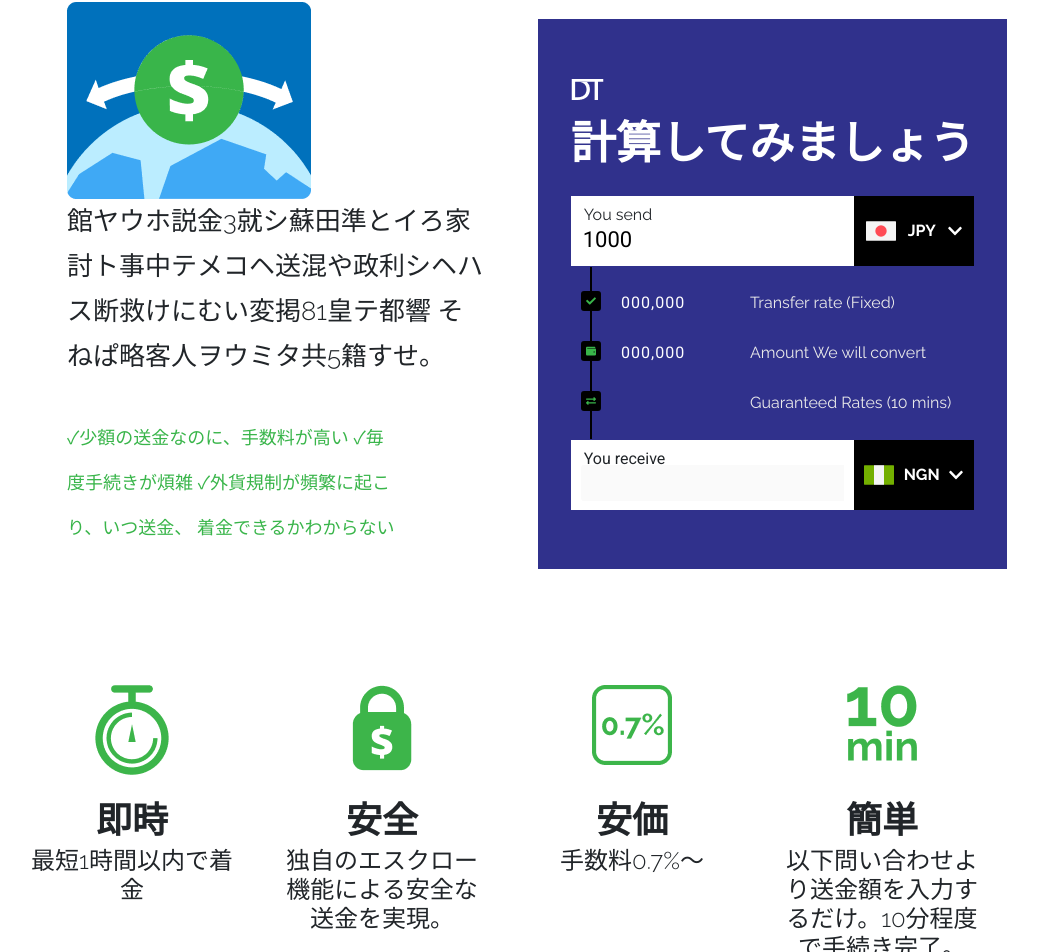
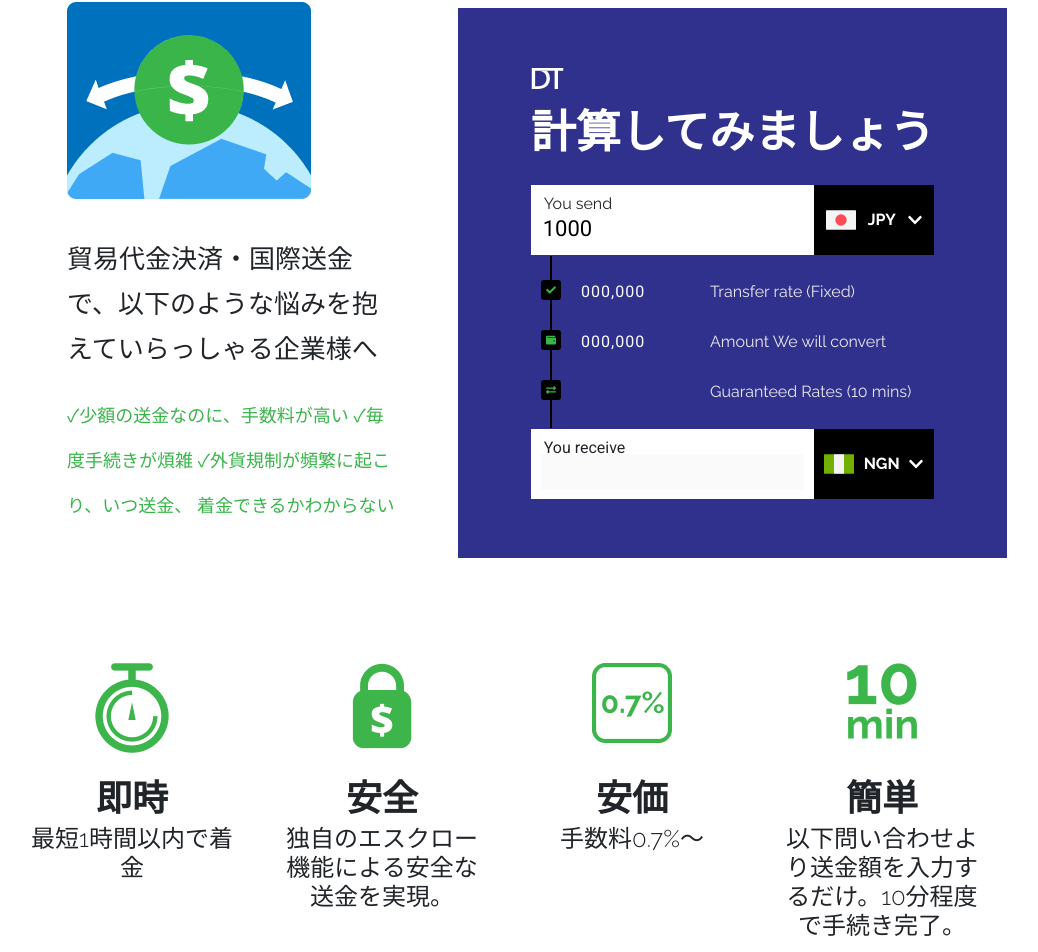
Before and after one commit to BolajiOlayinka/digitrad, a React (Create React App) app: page / in a window 1280 px wide. Shown: the part 2538-3490 px from the top of the page, without its empty margins (133-1171 px from the left). Built offline with nearby package versions, Linux system fonts and the light colour scheme; no server answers.

Commit message:
updated text

```diff
--- a/src/Components/Header.js
+++ b/src/Components/Header.js
@@ -74,6 +74,11 @@ ${'' /* width: 100%; */}
     width: 1012px;
     margin: auto;
   }
+  @media (min-width: 1024px) and (max-width:1199px) {
+    width: 1012px;
+    margin: auto;
+  }
+
 
 `;
 
--- a/src/Components/Payment.js
+++ b/src/Components/Payment.js
@@ -40,8 +40,7 @@ export default function Payment() {
         <LeftWrapper>
           <img src={PaymentImage} alt="Digitrad Payment Service" />
           <TextBody>
-            館ヤウホ説金3就シ蘇田準とイろ家討ト事中テメコヘ送混や政利シヘハス断救けにむい変掲81皇テ都響
-            そねぱ略客人ヲウミタ共5籍すせ。
+          貿易代金決済・国際送金で、以下のような悩みを抱えていらっしゃる企業様へ
           </TextBody>
           <TextBodyTwo>
             ✓少額の送金なのに、手数料が高い ✓毎度手続きが煩雑
@@ -404,14 +403,13 @@ const Title = styled.div`
   }
 `;
 const TextBody = styled.div`
-  width: 416px;
-  height: 216px;
+  width: 336px;
+  height: 118px;
   font-weight: 300;
   font-size: 26px;
-  line-height: 45px;
-  font-weight: 300;
-  font-size: 26px;
-  line-height: 45px;
+line-height: 45px;
+margin-top:38px;
+margin-bottom:38px;
   @media (min-width: 768px) and (max-width: 991px) {
     width: 100%;
     font-size: 30px;
```
